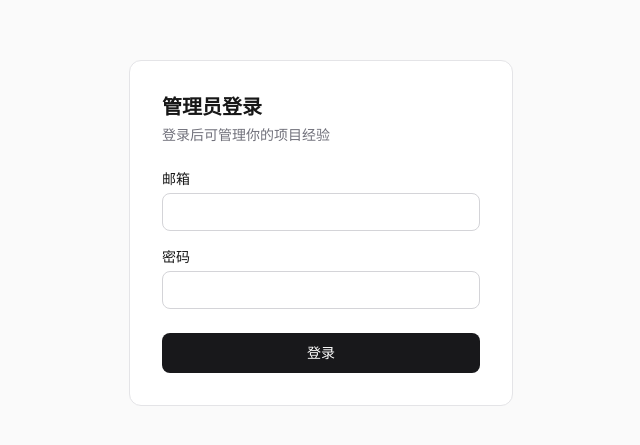
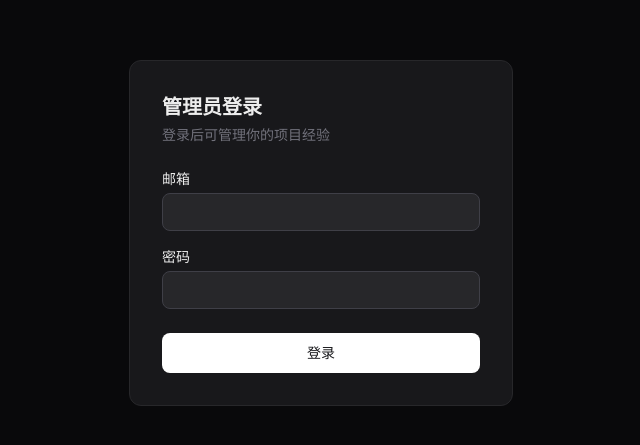
Before and after one commit to kaneQiu/myProject, a Next.js app: page /admin/login in a window 1280 px wide. Shown: the part 167-612 px from the top of the page, without its empty margins (319-959 px from the left). Built offline with nearby package versions, Linux system fonts and the light colour scheme.

Commit message:
固定深色主题：默认黑色背景，不再跟随系统浅色模式

```diff
--- a/src/app/globals.css
+++ b/src/app/globals.css
@@ -1,20 +1,16 @@
 @import "tailwindcss";
 
+/* 深色主题：通过 .dark 类启用（固定深色，不再跟随系统） */
+@custom-variant dark (&:where(.dark, .dark *));
+
 :root {
-  --background: #ffffff;
-  --foreground: #171717;
+  --background: #09090b;
+  --foreground: #ededed;
 }
 
 @theme inline {
   --color-background: var(--background);
   --color-foreground: var(--foreground);
-}
-
-@media (prefers-color-scheme: dark) {
-  :root {
-    --background: #0a0a0a;
-    --foreground: #ededed;
-  }
 }
 
 body {
--- a/src/app/layout.tsx
+++ b/src/app/layout.tsx
@@ -12,7 +12,7 @@ export default function RootLayout({
   children: React.ReactNode;
 }) {
   return (
-    <html lang="zh-CN" className="h-full antialiased">
+    <html lang="zh-CN" className="h-full antialiased dark">
       <body className="min-h-full flex flex-col">{children}</body>
     </html>
   );
```
